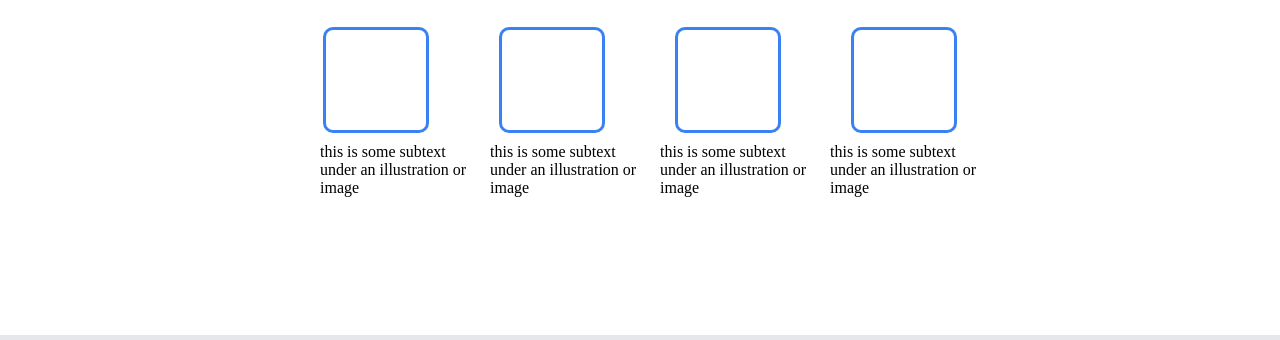
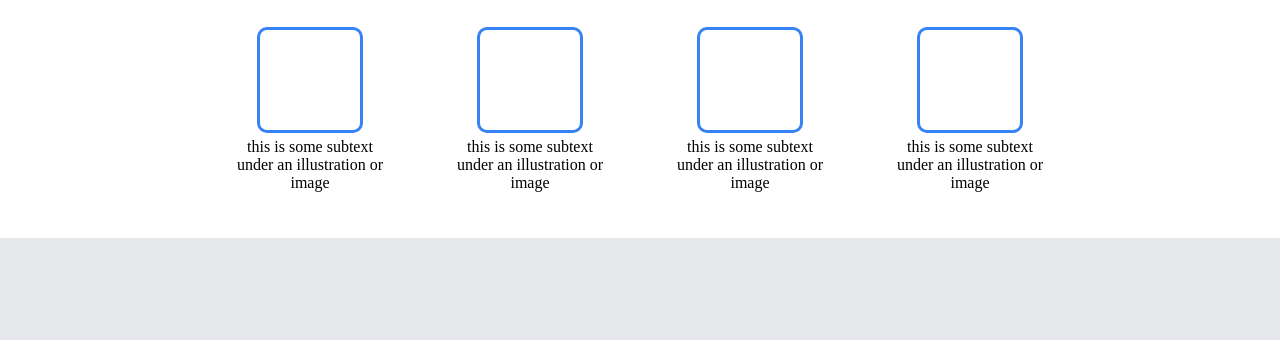
Before and after one commit to BritteanyD/Odin-Landing-Page, a plain HTML site: page index.html in a window 1280 px wide. Shown: the part 612-952 px from the top of the page. Drawn offline with Linux system fonts and the light colour scheme.

Commit message:
made modifications to the html and css

```diff
--- a/index.html
+++ b/index.html
@@ -1,10 +1,12 @@
 <!DOCTYPE html>
 <html lang="en">
+
 <head>
   <meta charset="UTF-8">
   <title>Landing Page</title>
   <link rel="stylesheet" href="stylesheet.css">
 </head>
+
 <body>
   <div class="header">
     <div class="headertext">Header Logo</div>
@@ -34,24 +36,28 @@
       <div class="middle">
         <div class="random"> Some random information. </div>
         <div class="boxes">
+          <div class="box1parents">
             <div class="box1"></div>
-                  <div class="box2"></div>
-                  <div class="box3"></div>
-                  <div class="box4"></div>
-             </div>
-             <div class="words">
             <div class="word1"> this is some subtext under an
               illustration or image
             </div>
+          </div>
+          <div class="box2parents">
+            <div class="box2"></div>
             <div class="word2"> this is some subtext under an
               illustration or image
             </div>
+          </div>
+          <div class="box3parents">
+            <div class="box3"></div>
             <div class="word3"> this is some subtext under an
               illustration or image
             </div>
+          </div>
+          <div class="box4parents">
+            <div class="box4"></div>
             <div class="word4"> this is some subtext under an
               illustration or image
-                  </div>
             </div>
       </div>
     </div>
@@ -74,4 +80,5 @@
   </div>
   <div class="footer">Copyright &copy The Odin Project 2021</div>
 </body>
+
 </html>
--- a/stylesheet.css
+++ b/stylesheet.css
@@ -186,7 +186,8 @@ margin-top: 20px;
 .word1, .word2, .word3, .word4 {
     width: 150px;
     height: 100px;
-    margin-left: 20px;
+    text-align: center;
+    margin-top: 5px;
 }
 
 .boxes {
@@ -203,3 +204,9 @@ margin-top: 20px;
     border-color: #3882f6;
     border-style: solid;
 }
+
+.box1parents, .box2parents, .box3parents, .box4parents {
+    display:flex;
+    flex-direction: column;
+    align-items: center;
+}
```
Lines whose indentation alone changed are shown as unchanged.
